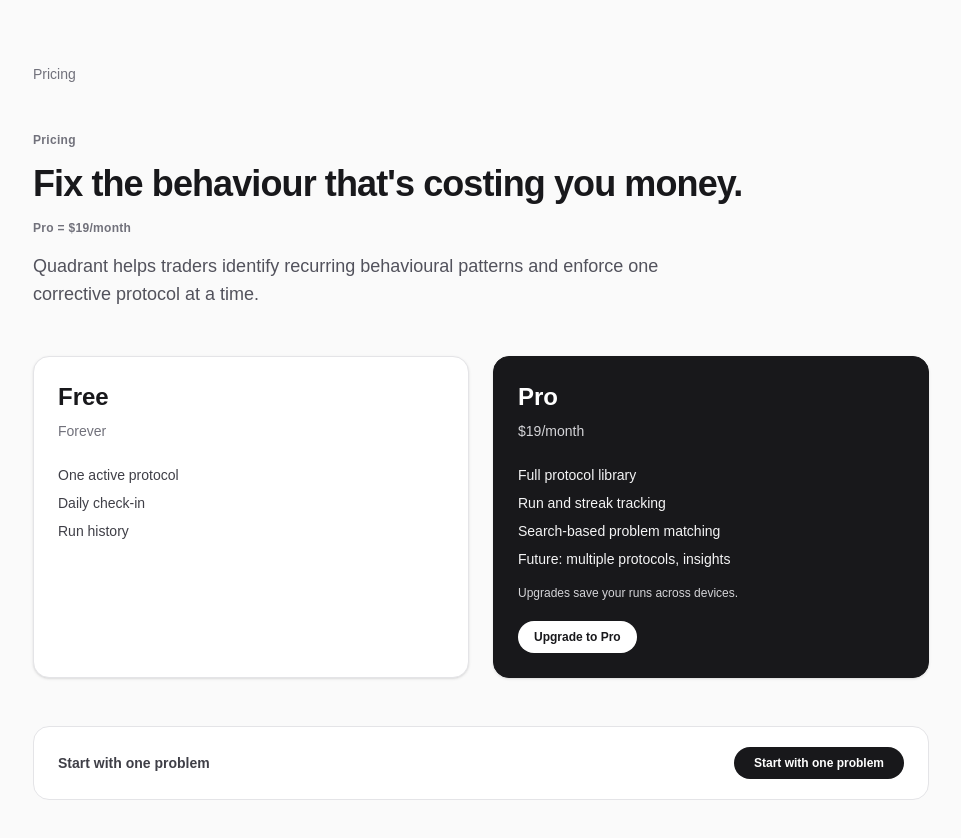
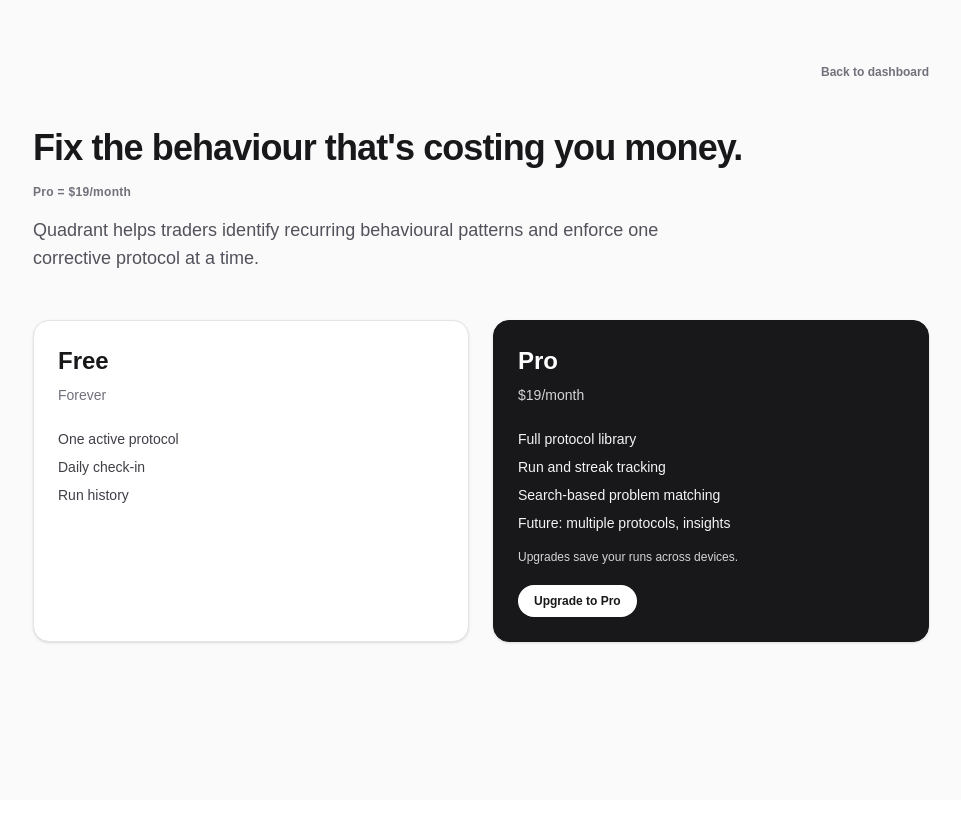
Before and after one commit to bbyjae-django-lab/quadrant, a Next.js app: page /pricing in a window 1280 px wide. Shown: the top 838 px of the page, without its empty margins (159-1120 px from the left). After the commit the page ends 800 px from the top, so only its background shows below. Built offline with nearby package versions, Linux system fonts and the light colour scheme.

Commit message:
Pricing page — remove duplication + fix the “trap”

```diff
--- a/app/pricing/page.tsx
+++ b/app/pricing/page.tsx
@@ -20,13 +20,15 @@ export default function PricingPage() {
   return (
     <div className="min-h-screen bg-zinc-50 px-6 py-16 text-zinc-900">
       <main className="mx-auto flex w-full max-w-4xl flex-col gap-12">
-        <div className="flex items-center justify-between text-sm font-medium text-zinc-500">
-          <span>Pricing</span>
+        <div className="flex items-center justify-end text-sm font-medium text-zinc-500">
+          <a
+            href="/dashboard"
+            className="text-xs font-semibold text-zinc-500 hover:text-zinc-700"
+          >
+            Back to dashboard
+          </a>
         </div>
         <section className="space-y-4">
-          <p className="text-xs font-semibold tracking-wide text-zinc-500">
-            Pricing
-          </p>
           <h1 className="text-4xl font-semibold tracking-tight text-zinc-900">
             Fix the behaviour that's costing you money.
           </h1>
@@ -81,18 +83,6 @@ export default function PricingPage() {
           </div>
         </section>
 
-        <section className="flex items-center justify-between rounded-2xl border border-zinc-200 bg-white px-6 py-5">
-          <p className="text-sm font-semibold text-zinc-700">
-            Start with one problem
-          </p>
-          <button
-            type="button"
-            className="rounded-full bg-zinc-900 px-5 py-2 text-xs font-semibold text-white transition hover:bg-zinc-800"
-            onClick={handleUpgrade}
-          >
-            Start with one problem
-          </button>
-        </section>
       </main>
     </div>
   );
```
